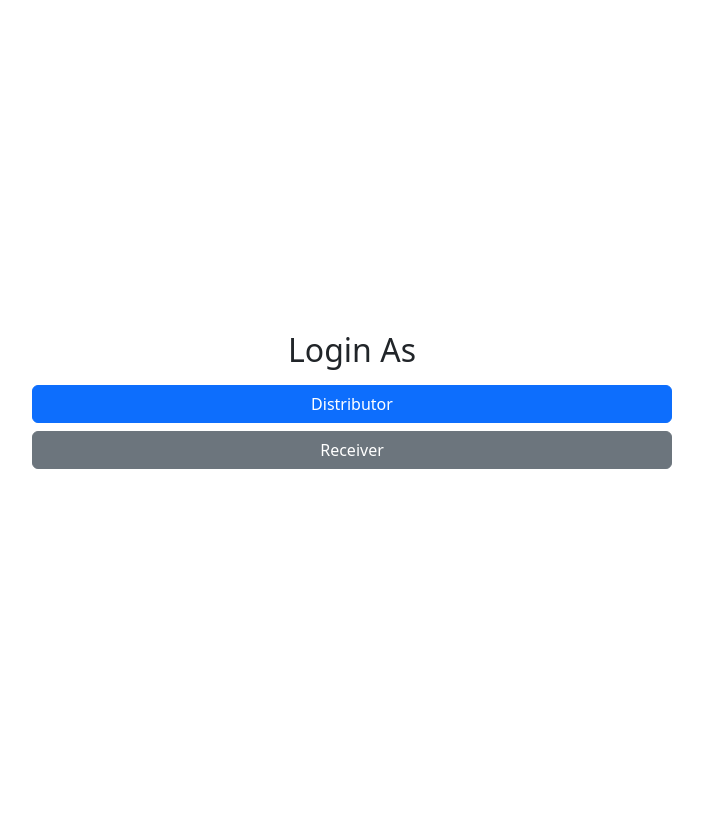
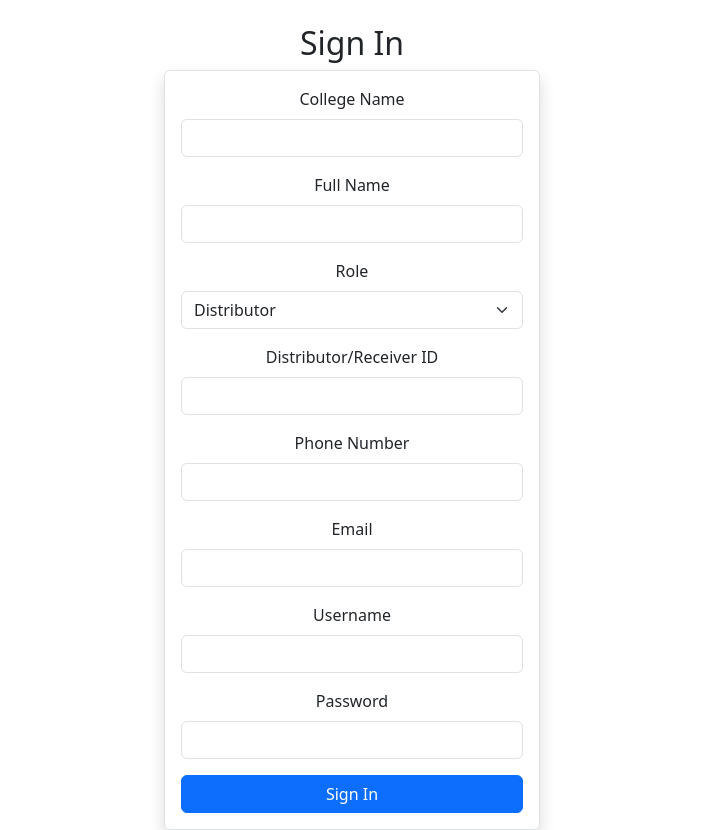
Before and after one commit to SnehaAjagekar/exam-paper-app, a React (Vite) app: page / in a window 1280 px wide. Shown: the whole page, without its empty margins (288-991 px from the left). Before the commit the page ends 800 px from the top, so only its background shows below. Built offline with nearby package versions, Linux system fonts and the light colour scheme.

Commit message:
WIP: Updated App.jsx and Register.jsx

```diff
--- a/src/App.jsx
+++ b/src/App.jsx
@@ -7,7 +7,7 @@ import LoginAsPage from "./components/LoginAsPage";
 function App() {
   return (
     <div>
-      <LoginAsPage />
+      <Register />
     </div>
   );
 }
```
Also changed, not shown: src/components/Register.jsx (+0 -9 lines), src/components/ReceiverPage.jsx (line endings or trailing spaces).
